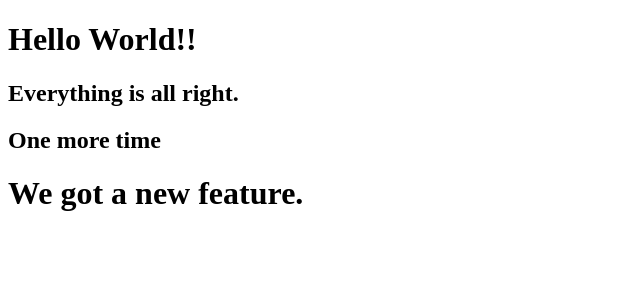
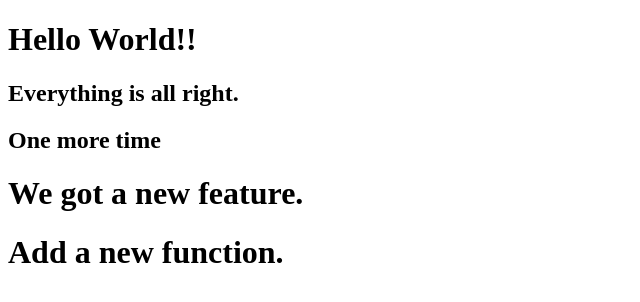
Before and after one commit to s02lcc/TestGit, a plain HTML site: page index.html in a window 1280 px wide. Shown: the whole page, without its empty margins (0-640 px from the left). Drawn offline with Linux system fonts and the light colour scheme.

Commit message:
add a new function

```diff
--- a/index.html
+++ b/index.html
@@ -10,5 +10,6 @@
     <h2>Everything is all right.</h2>
     <h2>One more time</h2>
     <h1>We got a new feature.</h1>
+    <h1>Add a new function.</h1>
 </body>
 </html>
```
